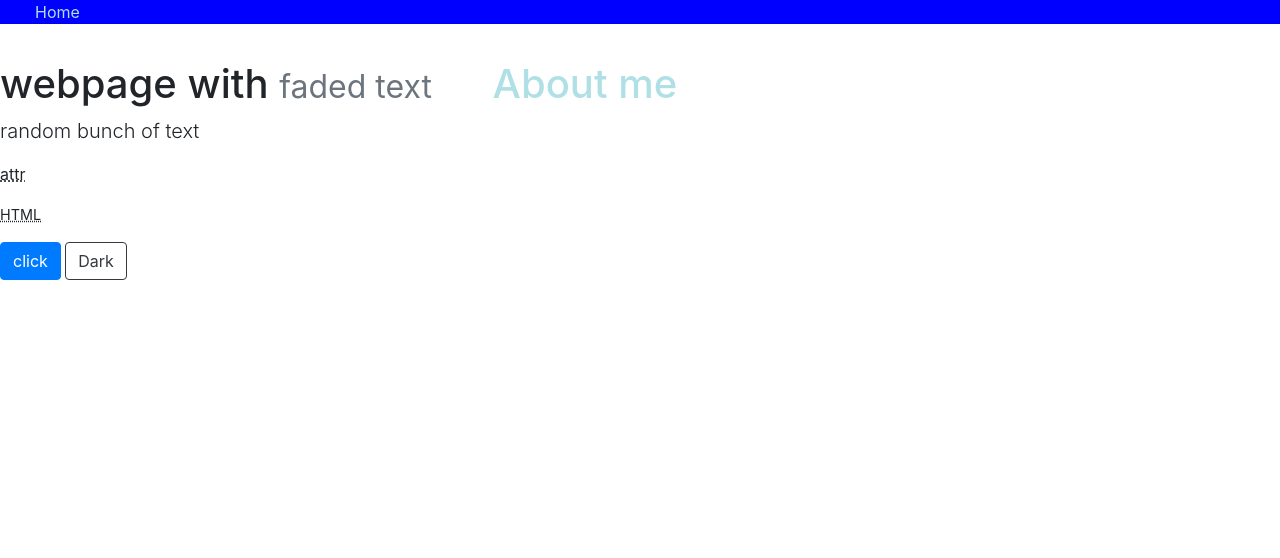
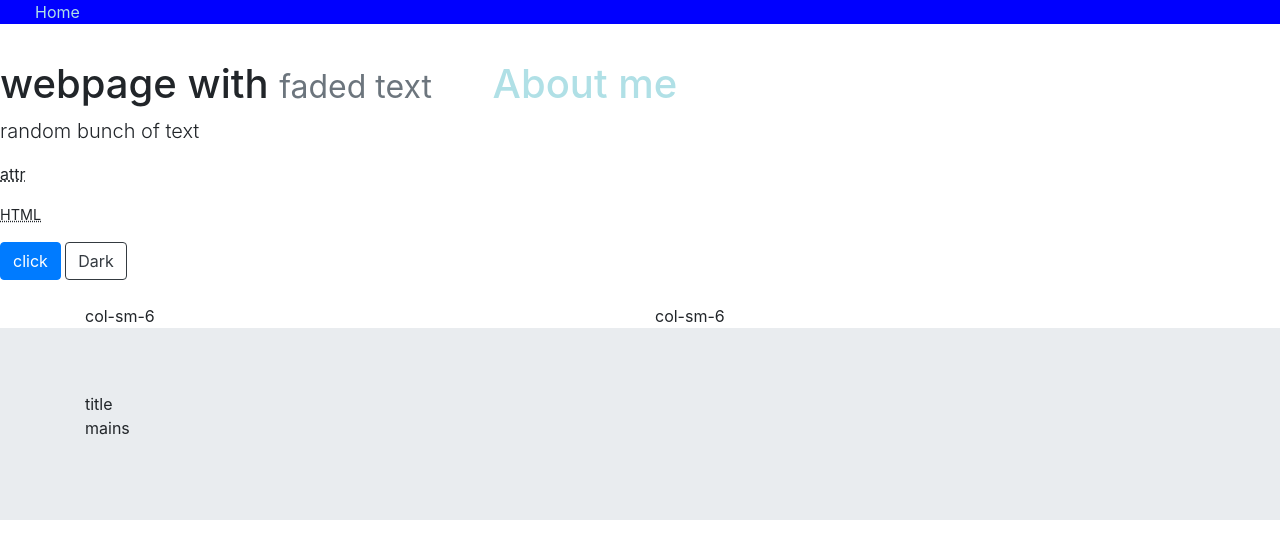
Before and after one commit to Arabella10101/prac, a plain HTML site: page index.html in a window 1280 px wide. Drawn offline with nearby package versions, Linux system fonts and the light colour scheme.

Commit message:
added jumbotron bootstrap

```diff
--- a/index.html
+++ b/index.html
@@ -37,6 +37,20 @@
             <br>
 
    </div>
+   <div class="container">
+        <div class="row">
+        <div class ="col-sm-6">col-sm-6</div>
+        <div class="col-sm-6">col-sm-6</div>
+        </div>
+   </div>
+
+   <div class="jumbotron jumbotron-fluid">
+       <div class="container"
+       <h1>title</h1>
+       <p>mains</p>
+       </div>
+   </div>
+
     <script type="text/javascript" src="scipt.js">
     </script>
 </body>
```
